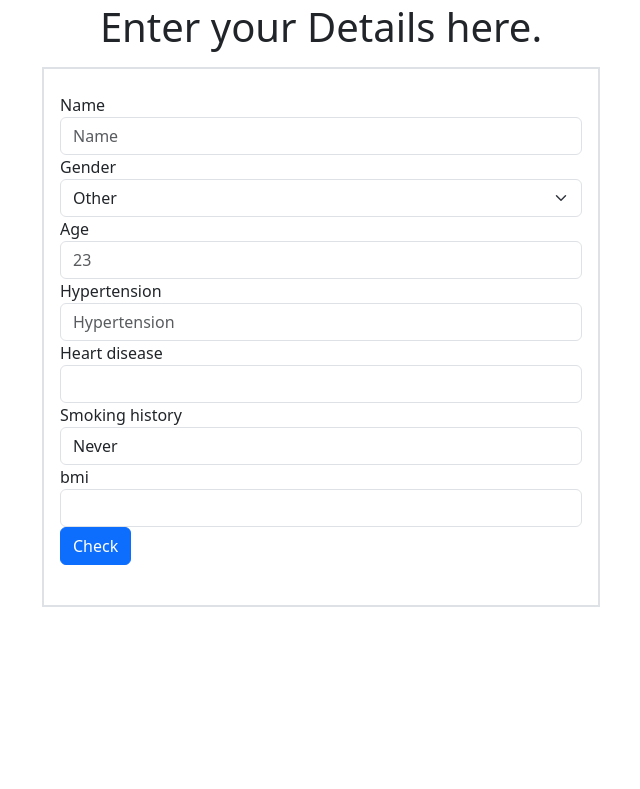
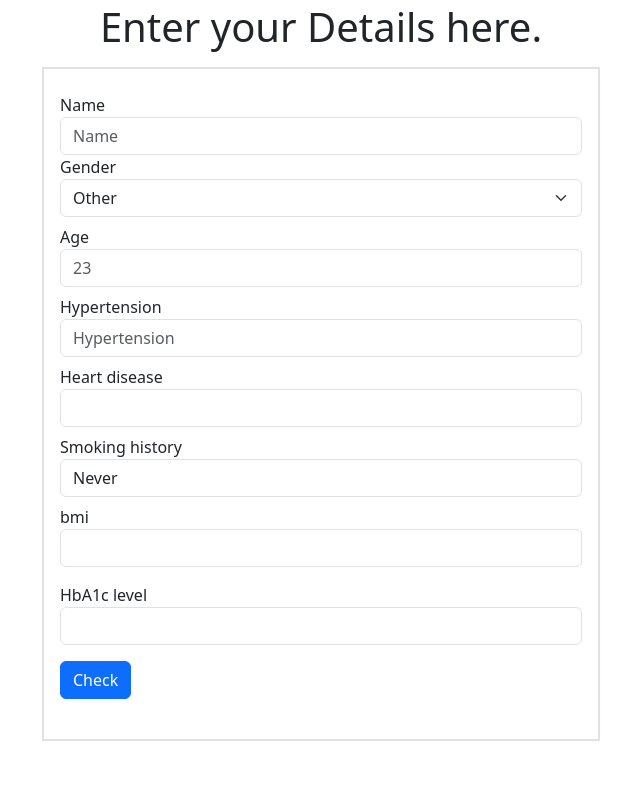
Before and after one commit to Kushan2k/Diabetes-Prediction-Model, a Flask app: page / in a window 1280 px wide. Shown: the part 183-972 px from the top of the page, without its empty margins (319-959 px from the left). Before the commit the page ends 790 px from the top, so only its background shows below. Run offline with Flask 3, Linux system fonts and the light colour scheme; parts of the project's set-up code (start-up, migrations or seed data) failed here and were passed over.

Commit message:
form handler created

```diff
--- a/web/main.py
+++ b/web/main.py
@@ -1,15 +1,20 @@
-from flask import Flask,render_template
+from flask import Flask,render_template,request,redirect,session,json
 from jinja2.exceptions import TemplateNotFound
 from dotenv import load_dotenv
 import joblib
 
+# female-0
+# male-1
+# other-3
+
+# standers scale z=(X-2.786749e-16)/1.000005e+00
 
 load_dotenv()
 
 app=Flask(__name__)
 model=joblib.load('../model.joblib')
 
-@app.route("/")
+@app.route("/",methods=['GET'])
 def Index():
 #     feature names ['gender' 'age' 'hypertension' 'heart_disease' 'smoking_history' 'bmi'
 #  'HbA1c_level' 'blood_glucose_level']
@@ -18,3 +23,28 @@ def Index():
         return render_template("index.html",title="Home")
     except TemplateNotFound:
         return "template not found"
+
+
+@app.route('/predict',methods=['POST'])
+def predict():
+
+    data=request.form
+
+    try:
+        gender=int(data.get('gender'))
+        age=int(data.get('age'))
+        bmi=float(data.get('bmi'))
+        hypertension=int(data.get('hypertension'))
+        heart_disease=int(data.get('hd'))
+        smoking_history=int(data.get('smoke'))
+        HbA1c_level=float(data.get('HbA1c_level'))
+    except Exception:
+        return redirect('/')
+
+    if not gender in [0,1,2]:
+        return redirect('/')
+
+
+
+
+    return json.dumps(request.form)
--- a/web/templates/index.html
+++ b/web/templates/index.html
@@ -14,12 +14,12 @@
   <p class="text-center display-6">Enter your Details here.</p>
   <div class="row ">
     <div class="col-12 col-md-8 col-lg-6 mx-auto px-3 border border-2 py-md-4">
-      <form action="" method="POST">
+      <form action="{{url_for('predict')}}" method="POST">
         {{ csrf_token }}
         <div class="form-row">
           <div class="form-group col">
             <label for="inputEmail4">Name</label>
-            <input type="text" class="form-control" id="inputEmail4" placeholder="Name">
+            <input type="text" name="name" class="form-control" id="inputEmail4" placeholder="Name">
           </div>
           <div class="form-group col">
             <label for="gender">Gender</label>
@@ -30,28 +30,32 @@
             </select>
           </div>
         </div>
-        <div class="form-group">
+        <div class="form-group my-2">
           <label for="inputAddress">Age</label>
-          <input type="number" class="form-control" id="inputAddress" placeholder="23">
+          <input type="number" name="age" class="form-control" id="inputAddress" placeholder="23">
         </div>
-        <div class="form-group">
+        <div class="form-group my-2">
           <label for="inputAddress2">Hypertension</label>
-          <input type="text" class="form-control" id="inputAddress2" placeholder="Hypertension">
+          <input type="text" name="hypertension" class="form-control" id="inputAddress2" placeholder="Hypertension">
         </div>
         <div class="form-row">
-          <div class="form-group col">
+          <div class="form-group col my-2">
             <label for="inputCity">Heart disease</label>
-            <input type="text" class="form-control" id="inputCity">
+            <input type="text" name="hd" class="form-control" id="inputCity">
           </div>
-          <div class="form-group col">
+          <div class="form-group col my-2">
             <label for="inputState">Smoking history</label>
-            <select id="inputState" class="form-control">
+            <select id="inputState" name="smoke" class="form-control">
               <option value="0">Never</option>
             </select>
           </div>
-          <div class="form-group col">
+          <div class="form-group col my-2">
             <label for="inputZip">bmi</label>
-            <input type="text" class="form-control" id="inputZip">
+            <input type="text" name="bmi" class="form-control" id="inputZip">
+          </div>
+          <div class="form-group col my-3">
+            <label for="HbA1c_level">HbA1c level</label>
+            <input type="text" name="HbA1c_level" class="form-control" id="HbA1c_level">
           </div>
         </div>
         <button type="submit" class="btn btn-primary">Check</button>
```
Also changed, not shown: 1 other file.
